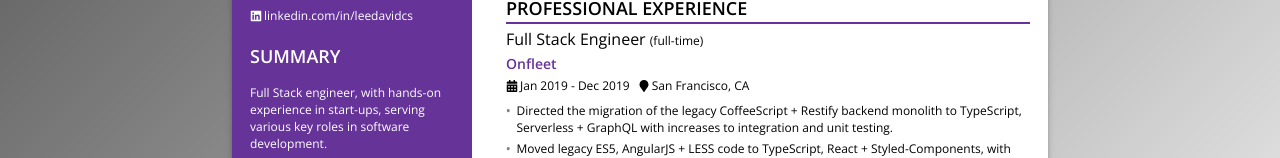
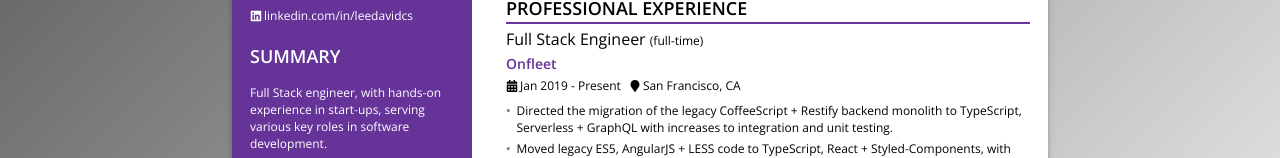
Before and after one commit to leedavidcs/leedavidcs, a React (Create React App) app: page / in a window 1280 px wide. Shown: the part 208-366 px from the top of the page. Built offline with nearby package versions, Linux system fonts and the light colour scheme.

Commit message:
Update onfleet exp to 2020
Update onfleet exp to present

```diff
--- a/src/page-parts/resume.page-part/index.tsx
+++ b/src/page-parts/resume.page-part/index.tsx
@@ -93,7 +93,7 @@ export const Resume = forwardRef<HTMLDivElement>((__, ref) => {
 							</Fragment>
 						}
 						subheader="Onfleet"
-						timeInfo="Jan 2019 - Dec 2019"
+						timeInfo="Jan 2019 - Present"
 						locationInfo="San Francisco, CA"
 					>
 						<Ul>
```
